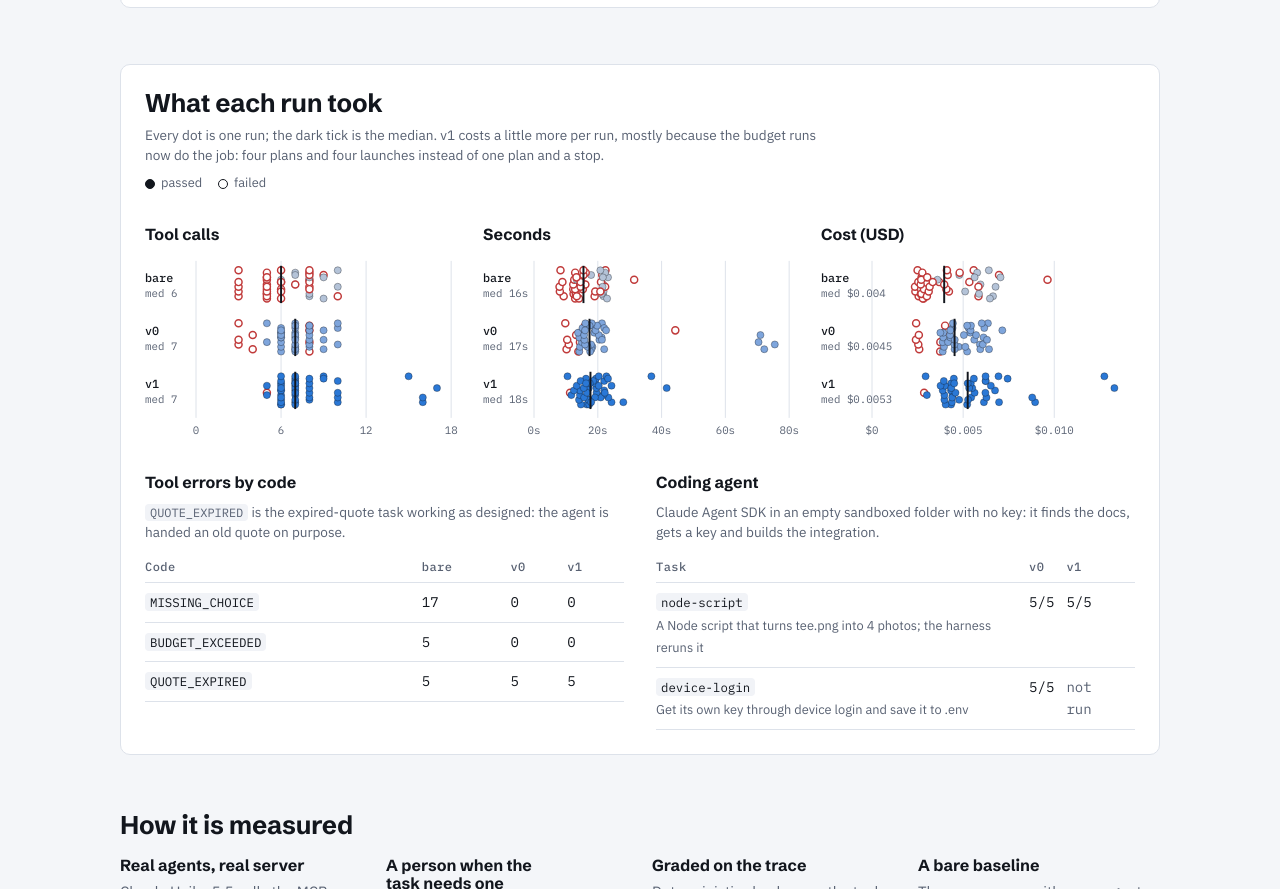
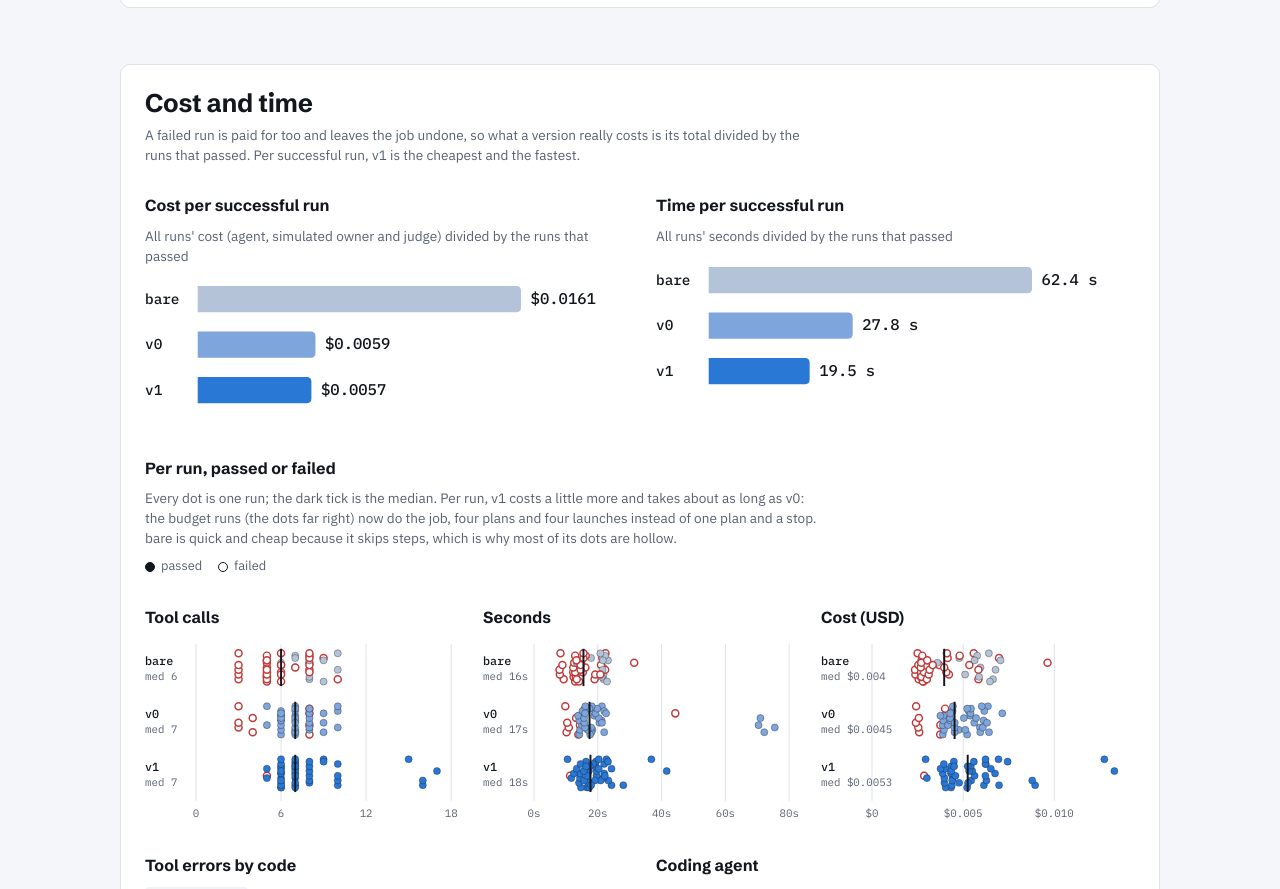
Before and after one commit to brookmind/modelfy-mcp, a website: page evals/report.html in a window 1280 px wide. Shown: the part 1448-2337 px from the top of the page. Drawn offline with Linux system fonts and the light colour scheme.

Commit message:
docs(evals): cost and time per successful run

```diff
--- a/evals/report.html
+++ b/evals/report.html
@@ -715,11 +715,38 @@
 
       <section class="figure" aria-labelledby="spread-h">
         <div class="stack" style="gap: 8px">
-          <h2 id="spread-h">What each run took</h2>
+          <h2 id="spread-h">Cost and time</h2>
           <p class="chart-sub read">
-            Every dot is one run; the dark tick is the median. v1 costs a little
-            more per run, mostly because the budget runs now do the job: four
-            plans and four launches instead of one plan and a stop.
+            A failed run is paid for too and leaves the job undone, so what a
+            version really costs is its total divided by the runs that passed.
+            Per successful run, v1 is the cheapest and the fastest.
+          </p>
+        </div>
+        <div class="charts even">
+          <div class="chart">
+            <div class="chart-title">Cost per successful run</div>
+            <div class="chart-sub">
+              All runs' cost (agent, simulated owner and judge) divided by the
+              runs that passed
+            </div>
+            <svg id="success-cost" viewBox="0 0 400 128" role="img"></svg>
+          </div>
+          <div class="chart">
+            <div class="chart-title">Time per successful run</div>
+            <div class="chart-sub">
+              All runs' seconds divided by the runs that passed
+            </div>
+            <svg id="success-seconds" viewBox="0 0 400 128" role="img"></svg>
+          </div>
+        </div>
+        <div class="stack" style="gap: 8px">
+          <div class="chart-title">Per run, passed or failed</div>
+          <p class="chart-sub read">
+            Every dot is one run; the dark tick is the median. Per run, v1 costs
+            a little more and takes about as long as v0: the budget runs (the
+            dots far right) now do the job, four plans and four launches instead
+            of one plan and a stop. bare is quick and cheap because it skips
+            steps, which is why most of its dots are hollow.
           </p>
           <div class="legend">
             <span><i class="ring full"></i>passed</span
@@ -3300,6 +3327,87 @@
           return "$" + (v === 0 ? "0" : v.toFixed(4).replace(/0$/, ""));
         });
 
+        // Per successful run: a version's total over the runs that passed
+        function perSuccess(id, key, format, what) {
+          var svg = document.getElementById(id);
+          var x0 = 44,
+            w = 270;
+          var values = {};
+          ARMS.forEach(function (arm) {
+            var total = RUNS[arm].reduce(function (sum, r) {
+              return sum + r[key];
+            }, 0);
+            values[arm] = total / stats[arm].passed;
+          });
+          var max = Math.max.apply(
+            null,
+            ARMS.map(function (a) {
+              return values[a];
+            }),
+          );
+          ARMS.forEach(function (arm, i) {
+            var yTop = 10 + i * 38,
+              v = values[arm];
+            svgEl("text", { class: "armlabel", x: 0, y: yTop + 15 }, svg, arm);
+            var g = svgEl(
+              "g",
+              {
+                tabindex: 0,
+                "data-tip":
+                  arm +
+                  ": " +
+                  format(v) +
+                  " " +
+                  what +
+                  " per successful run (" +
+                  stats[arm].passed +
+                  " of " +
+                  stats[arm].n +
+                  " passed)",
+              },
+              svg,
+            );
+            svgEl(
+              "path",
+              {
+                d: rightBar(x0, yTop, Math.max(1, (v / max) * w), 22),
+                fill: armColor(arm),
+              },
+              g,
+            );
+            svgEl(
+              "text",
+              { class: "val", x: x0 + (v / max) * w + 8, y: yTop + 15 },
+              g,
+              format(v),
+            );
+          });
+          svg.setAttribute(
+            "aria-label",
+            what +
+              " per successful run: " +
+              ARMS.map(function (a) {
+                return a + " " + format(values[a]);
+              }).join(", "),
+          );
+        }
+        perSuccess(
+          "success-cost",
+          "cost",
+          function (v) {
+            return "$" + v.toFixed(4);
+          },
+          "cost",
+        );
+        perSuccess(
+          "success-seconds",
+          "seconds",
+          function (v) {
+            return v.toFixed(1) + " s";
+          },
+          "time",
+        );
+
         // Tool errors by code
         (function () {
           var codes = {};
```
